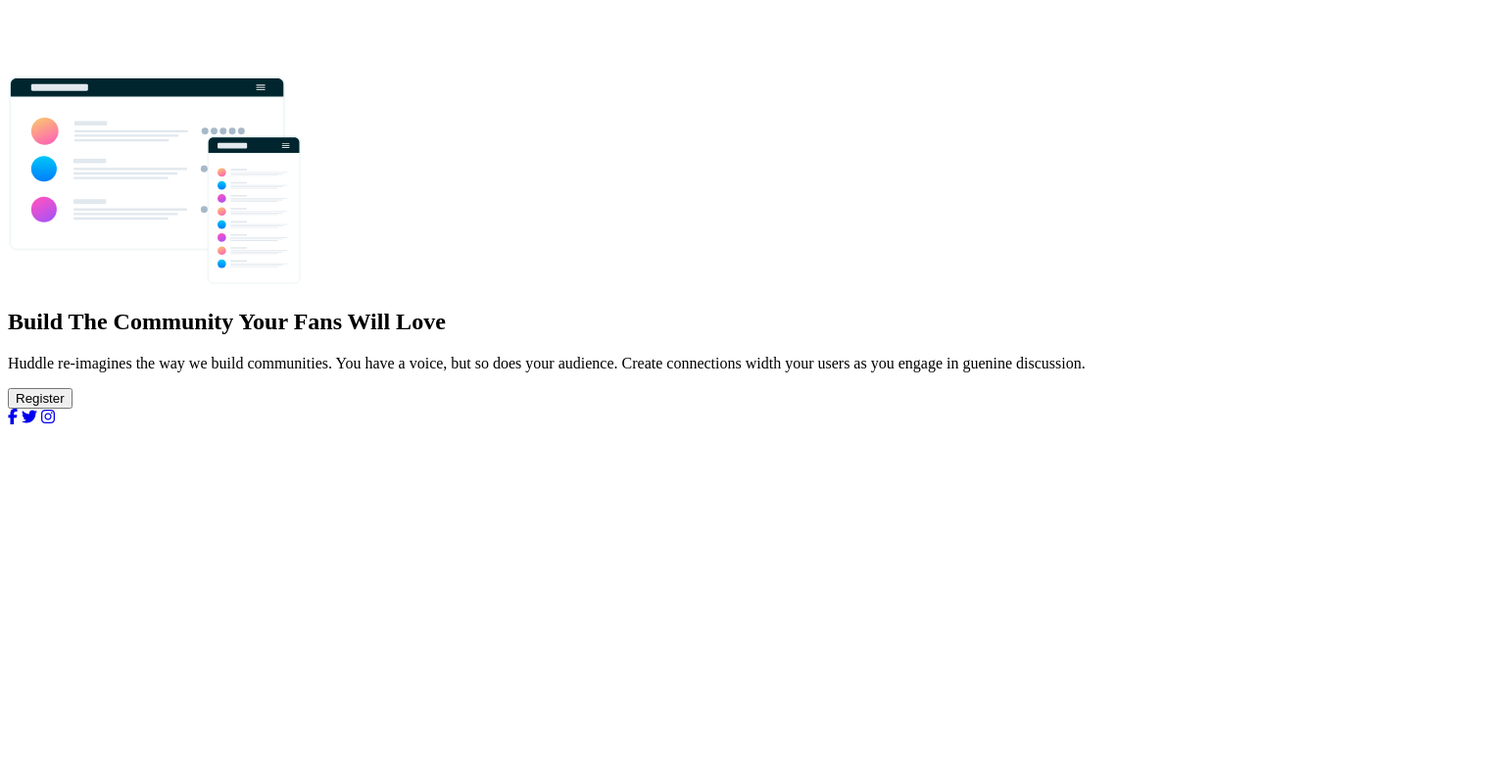
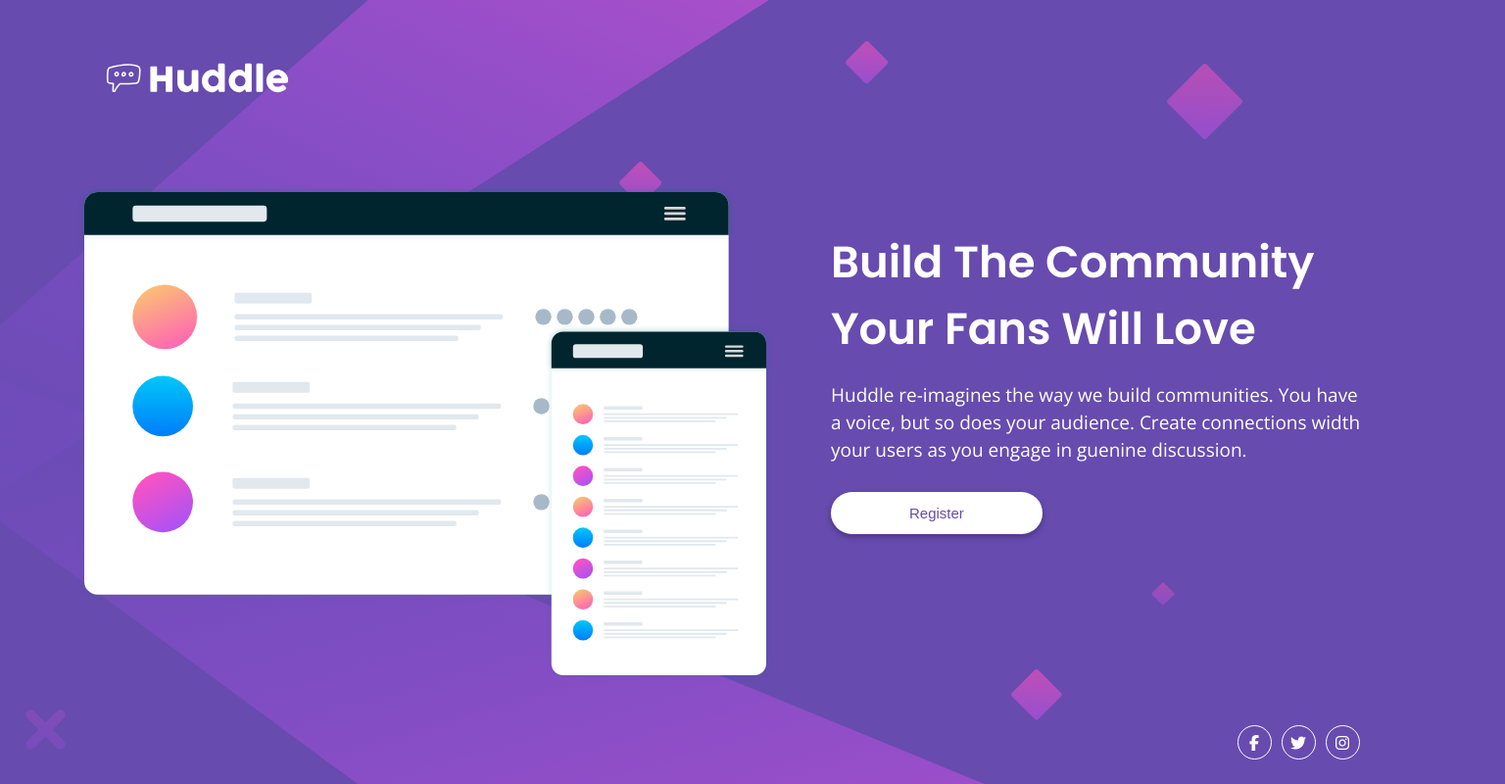
Before and after one commit to StephaneR81/Huddle_landing_page, a plain HTML site: page index.html in a window 1536 px wide. Shown: the whole page at 98% size. Drawn offline with nearby package versions, Linux system fonts and the light colour scheme; files that its build step writes are made by us from their sources.

Commit message:
Made HTML structure and styles

```diff
--- a/assets/styles/styles.scss
+++ b/assets/styles/styles.scss
@@ -0,0 +1,213 @@
+// Variables
+$white: #FFF;
+
+// Colors primary
+$violet: hsl(257, 40%, 49%);
+$softMagenta: hsl(300, 69%, 71%);
+
+// Reset CSS
+* {
+    box-sizing: border-box;
+}
+
+body,
+html {
+    min-height: 100vh;
+    margin: 0;
+    padding: 0;
+}
+
+body {
+    font-family: 'Open Sans', Arial, Helvetica, sans-serif;
+    font-size: 16px;
+}
+
+h1 {
+    margin: 0;
+    padding: 0;
+    font-family: 'Poppins', Arial, Helvetica, sans-serif;
+}
+
+
+
+// MOBILE
+body {
+    background-color: $violet;
+    background-image: url("/assets/img/bg-mobile.svg");
+    background-repeat: no-repeat;
+    background-size: auto 50%;
+    background-position: top center;
+}
+
+// Site wrapper
+.wrapper {
+    display: flex;
+    flex-direction: column;
+    width: 375px;
+    margin: 0 auto;
+    padding: 35px 15px 0 15px;
+}
+
+.header {
+
+    // Huddle logo
+    img {
+        display: inline-block;
+        width: 140px;
+        height: auto;
+        margin-top: 5px;
+    }
+}
+
+.main {
+    display: flex;
+    flex-direction: column;
+
+    // Image wrapper
+    &__image {
+        display: flex;
+        justify-content: center;
+        margin-top: 60px;
+
+        img {
+            width: 370px;
+            height: auto;
+            object-fit: cover;
+        }
+    }
+
+    // Article description
+    .description {
+        display: flex;
+        flex-direction: column;
+        align-items: center;
+
+        h1 {
+            margin-top: 40px;
+            font-size: 27px;
+            color: $white;
+            text-align: center;
+        }
+
+        p {
+            color: $white;
+            text-align: center;
+            font-size: 18px;
+            line-height: 28px;
+        }
+
+        button {
+            margin-top: 10px;
+            padding: 13px 80px;
+            border: none;
+            border-radius: 50px;
+            font-size: 15px;
+            color: $violet;
+            box-shadow: 0 3px 5px 1px darken($violet, 10%);
+            background-color: $white;
+            transition: all 0.2s;
+
+            &:hover {
+                color: $white;
+                background-color: $softMagenta;
+                cursor: pointer;
+            }
+        }
+    }
+
+
+}
+
+.footer {
+    display: flex;
+    justify-content: center;
+    align-items: flex-end;
+    height: 100px;
+
+    a {
+        display: block;
+        margin-left: 10px;
+        text-decoration: none;
+
+        .fa-brands {
+            display: flex;
+            justify-content: center;
+            align-items: center;
+            width: 35px;
+            height: 35px;
+            padding: 5px;
+            border: 1px solid $white;
+            border-radius: 50px;
+            color: $white;
+            transition: all 0.2s;
+
+            &:hover {
+                border-color: darken($softMagenta, 10%);
+                color: darken($softMagenta, 10%);
+            }
+        }
+    }
+}
+
+
+// DESKTOP
+@media screen and (min-width: 1440px) {
+    body {
+        background-image: url("/assets/img/bg-desktop.svg");
+        background-size: contain;
+        background-position: -50px, 150px;
+    }
+
+    .wrapper {
+        width: fit-content;
+        padding: 50px 50px 0 50px;
+    }
+
+    .header {
+        img {
+            width: 200px;
+        }
+    }
+
+    .main {
+        flex-direction: row;
+        margin-top: 45px;
+
+        // Image wrapper
+        &__image {
+            width: 50%;
+            margin-top: 35px;
+
+            img {
+                width: auto;
+                height: 100%;
+            }
+        }
+
+        // Paragraph and title block on the right side
+        .description {
+            align-items: flex-start;
+            width: 50%;
+            margin-top: 40px;
+            padding-left: 80px;
+
+            h1 {
+                width: 550px;
+                text-align: left;
+                font-size: 45px;
+            }
+
+            p {
+                width: 550px;
+                text-align: left;
+                font-size: 19px;
+            }
+        }
+    }
+
+    .footer {
+        justify-content: flex-end;
+        height: 80px;
+        padding-right: 50px;
+    }
+}
--- a/index.html
+++ b/index.html
@@ -4,6 +4,11 @@
         <meta charset="UTF-8">
         <meta http-equiv="X-UA-Compatible" content="IE=edge">
         <meta name="viewport" content="width=device-width, initial-scale=1.0">
+        <link rel="preconnect" href="https://fonts.googleapis.com">
+        <link rel="preconnect" href="https://fonts.gstatic.com" crossorigin>
+        <link
+            href="https://fonts.googleapis.com/css2?family=Open+Sans&family=Poppins:wght@400;600&display=swap"
+            rel="stylesheet">
         <link rel="shortcut icon" href="./assets/img/favicon-32x32.png"
             type="image/png">
         <link rel="stylesheet" href="./assets/styles/styles.min.css">
@@ -24,7 +29,7 @@
                         alt="Illustration mockups">
                 </div>
                 <!-- Article -->
-                <article>
+                <article class="description">
                     <h1>Build The Community Your Fans Will Love</h1>
                     <p>Huddle re-imagines the way we build communities. You have
                         a
```
Also changed, not shown: assets/styles/styles.css (added), assets/styles/styles.min.css (added).
